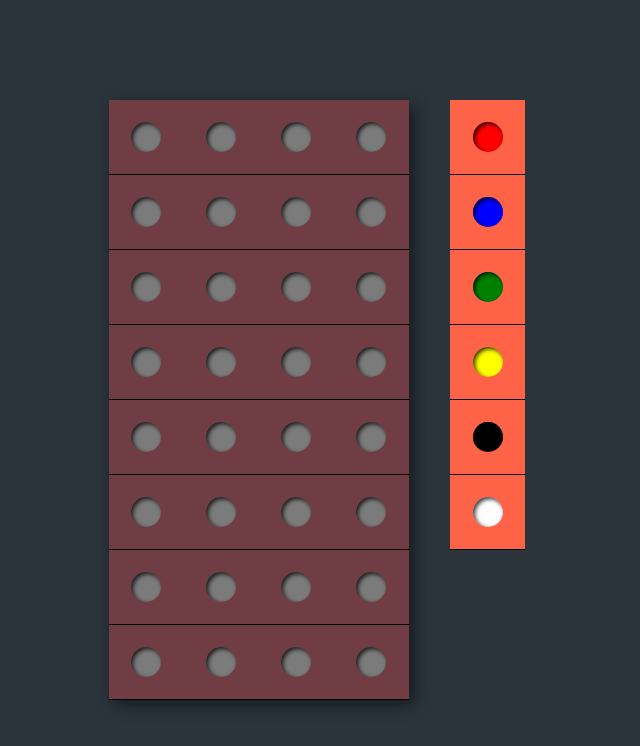
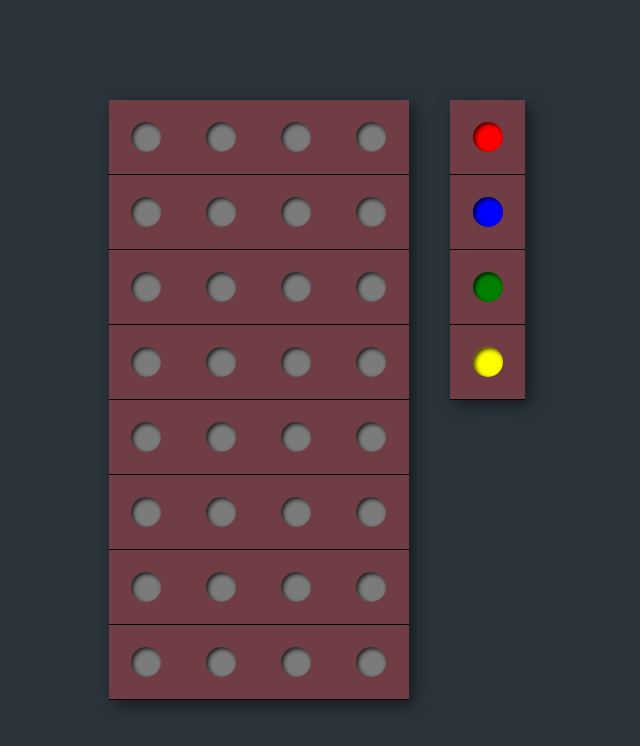
Before and after one commit to ajarek/react-95-vite-Master-Mind, a React (Vite) app: page / in a window 1280 px wide. Shown: the top 746 px of the page, without its empty margins (323-963 px from the left). Built offline with nearby package versions, Linux system fonts and the light colour scheme.

Commit message:
added component Panel

```diff
--- a/src/components/Panel/Panel.css
+++ b/src/components/Panel/Panel.css
@@ -1,10 +1,10 @@
 .panel{
   width: 75px;
-  height: 450px;
+  height: 300px;
   display: grid;
-
+  box-shadow: 5px 5px 15px rgba(0, 0, 0, 0.5);
 
 }
 .item-panel{
-  background-color: var(--tomato);
+
 }
--- a/src/components/Panel/Panel.jsx
+++ b/src/components/Panel/Panel.jsx
@@ -1,26 +1,39 @@
+import { useState } from 'react'
 import './Panel.css'
 
 const Panel = () => {
+  const [selectedBackground, setSelectedBackground] = useState('yellow')
+
   return (
     <div className='panel'>
-      <div  className='item item-panel'>
-          <div className='circle' style={{background:'red'}}></div>
-        </div>
-      <div  className='item item-panel'>
-          <div className='circle' style={{background:'blue'}}  ></div>
-        </div>
-      <div  className='item item-panel'>
-          <div className='circle' style={{background:'green'}} ></div>
-        </div>
-      <div  className='item item-panel'>
-          <div className='circle' style={{background:'yellow'}}  ></div>
-        </div>
-      <div  className='item item-panel'>
-          <div className='circle' style={{background:'black'}}  ></div>
-        </div>
-      <div  className='item item-panel'>
-          <div className='circle' style={{background:'white'}}  ></div>
-        </div>
+      <div className='item item-panel'>
+        <div
+          className='circle'
+          style={{ background: 'red' }}
+          onClick={(e) => setSelectedBackground(e.target.style.background)}
+        ></div>
+      </div>
+      <div className='item item-panel'>
+        <div
+          className='circle'
+          style={{ background: 'blue' }}
+          onClick={(e)=>setSelectedBackground(e.target.style.background)}
+        ></div>
+      </div>
+      <div className='item item-panel'>
+        <div
+          className='circle'
+          style={{ background: 'green' }}
+          onClick={(e)=>setSelectedBackground(e.target.style.background)}
+        ></div>
+      </div>
+      <div className='item item-panel'>
+        <div
+          className='circle'
+          style={{ background: 'yellow' }}
+          onClick={(e)=>setSelectedBackground(e.target.style.background)}
+        ></div>
+      </div>
     </div>
   )
 }
```
